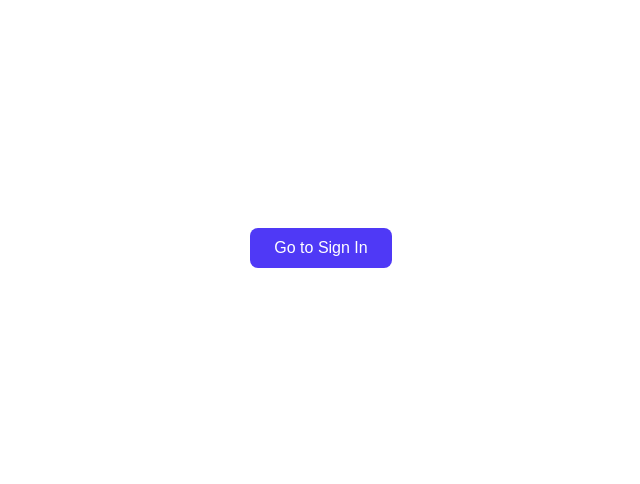
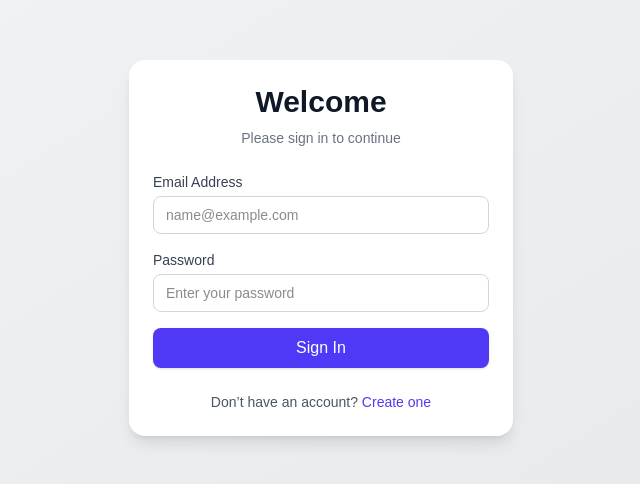
Before and after one commit to ChanukaNadun/zephyra-tech, a Next.js app: page / in a window 1280 px wide. Shown: the part 152-636 px from the top of the page, without its empty margins (319-959 px from the left). Built offline with nearby package versions, Linux system fonts and the light colour scheme.

Commit message:
Revert "sign in page link to home"
This reverts commit f35b55ad1e14b5e608bfaef148f1eac32a137fff.

```diff
--- a/app/page.tsx
+++ b/app/page.tsx
@@ -1,15 +1,11 @@
 "use client";
-import Link from "next/link";
+import toast from "react-hot-toast";
+import SignInPage from "./sign-in/page";
 
 export default function Home() {
   return (
-    <div className="flex items-center justify-center min-h-screen">
-      <Link
-        href="/sign-in"
-        className="px-6 py-2 bg-indigo-600 text-white rounded-lg"
-      >
-        Go to Sign In
-      </Link>
+    <div>
+      <SignInPage />
     </div>
   );
 }
```
